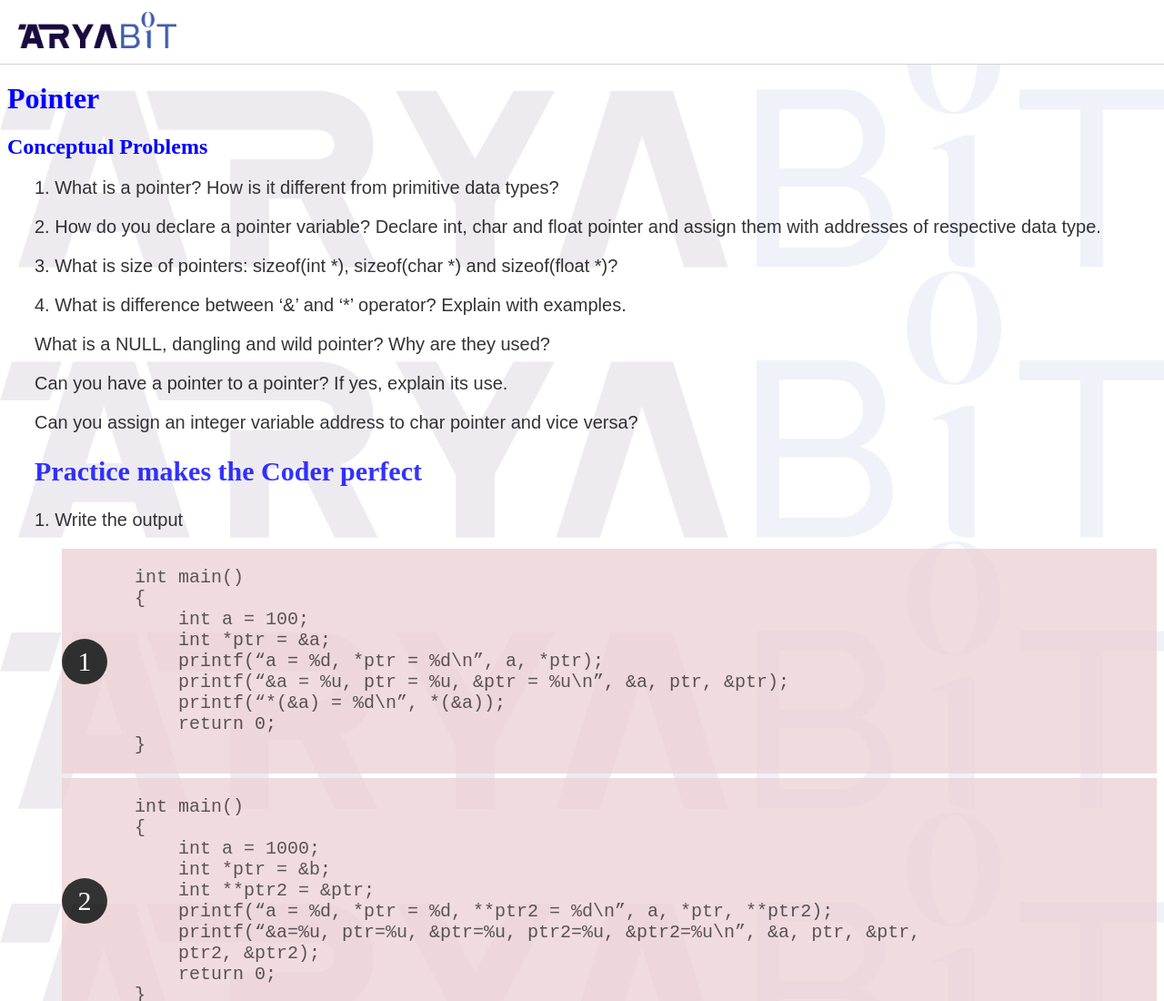
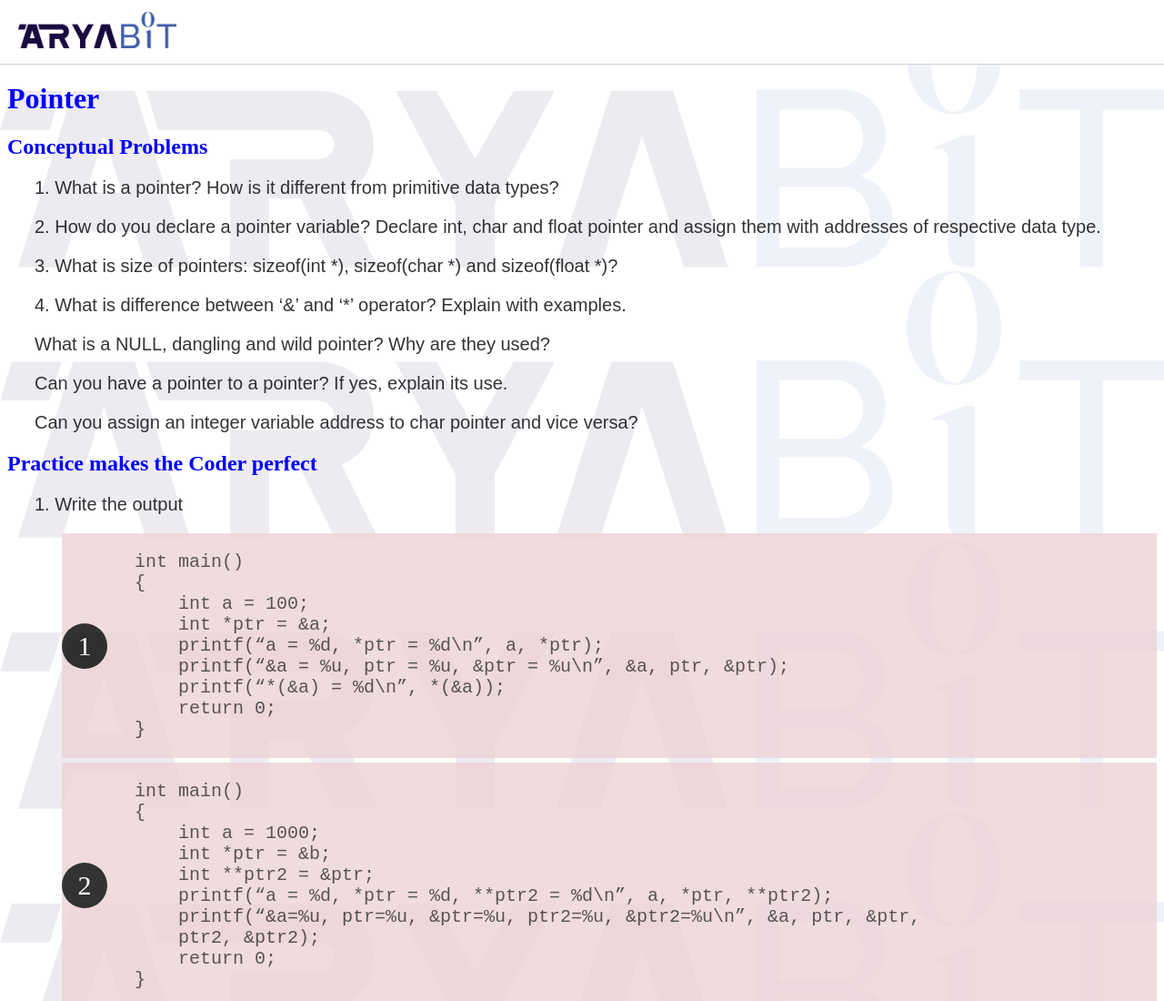
Before and after one commit to randhir12345/AryaBit, a plain HTML site: page pointer.html in a window 1280 px wide. Shown: the top 1100 px of the page at 91% size. Drawn offline with Linux system fonts and the light colour scheme.

Commit message:
Add files via upload

```diff
--- a/pointer.html
+++ b/pointer.html
@@ -36,8 +36,11 @@
         <p>What is a NULL, dangling and wild pointer? Why are they used?</p>
         <p>Can you have a pointer to a pointer? If yes, explain its use.</p>
         <p>Can you assign an integer variable address to char pointer and vice versa?</p>
+    </div>
 
-        <h2>Practice makes the Coder perfect</h2>
+    <h2>Practice makes the Coder perfect</h2>
+
+    <div class="problem-statement-main-box">
 
         <p>1. Write the output</p>
 
```
